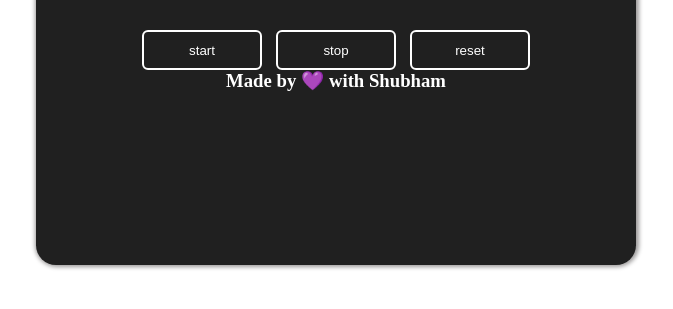
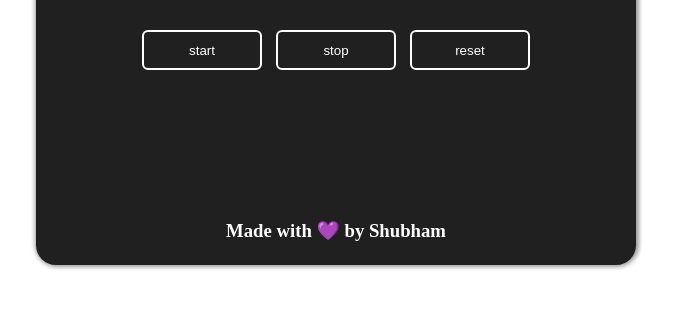
Before and after one commit to Shubham20002/Stopwatch, a plain HTML site: page index.html in a window 1280 px wide. Shown: the part 263-572 px from the top of the page, without its empty margins (304-977 px from the left). Drawn offline with Linux system fonts and the light colour scheme.

Commit message:
my name added

```diff
--- a/index.html
+++ b/index.html
@@ -42,8 +42,8 @@
         <!-- reset button -->
         <button type="button"  id="reset" class="buttons"> reset</button>
     </div>
-    <div>
-        <h3>Made by 💜 with Shubham</h3>
+    <div class="name">
+        <h3>Made with 💜 by Shubham</h3>
     </div>
 </div>
     <script src="script.js"></script>
--- a/style.css
+++ b/style.css
@@ -47,3 +47,6 @@
         cursor: pointer;
 
 }
+.name{
+    margin-top: 150px;
+}
```
